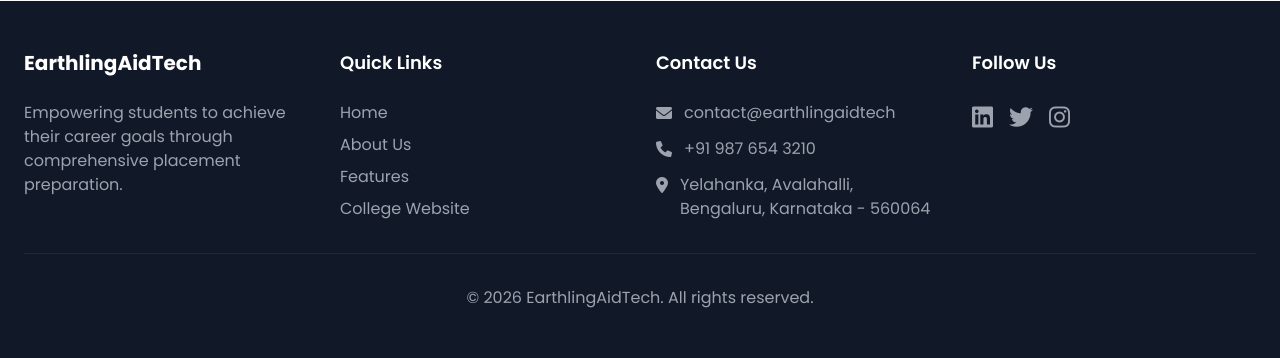
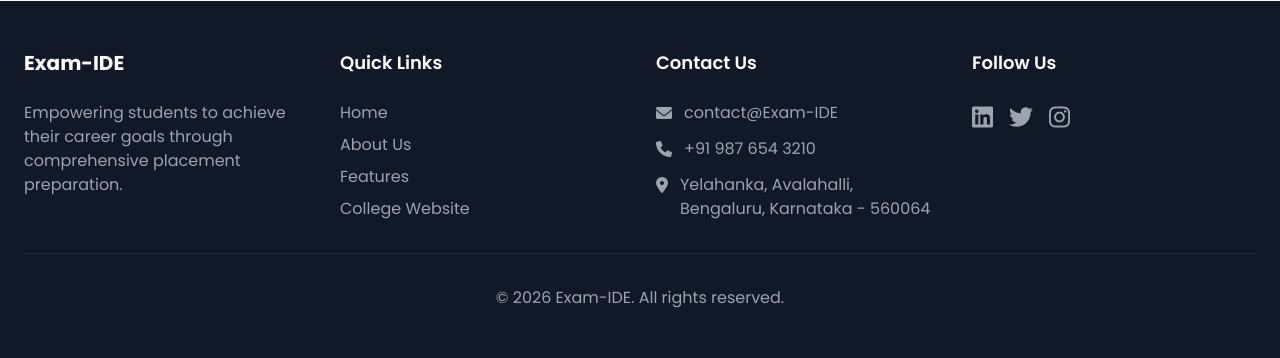
Before and after one commit to MithilaShegaji/ExamIDE-Coding-Platform-for-Placement-Tests, a Node server app: page / in a window 1280 px wide. Shown: the part 2271-2629 px from the top of the page. Run offline with Node 20, Linux system fonts and the light colour scheme; style sheets or scripts are compiled from the project's sources; some libraries are stand-ins or nearby versions.

Commit message:
title name

```diff
--- a/views/home.ejs
+++ b/views/home.ejs
@@ -6,7 +6,7 @@
     <meta name="viewport" content="width=device-width, initial-scale=1.0">
     <meta http-equiv="X-UA-Compatible" content="IE=edge">
     <meta name="theme-color" content="#000000">
-    <meta name="description" content="EarthlingAidTech - Your comprehensive platform for placement preparation">
+    <meta name="description" content="Exam-IDE - Your comprehensive platform for placement preparation">
 
     <!-- Favicon and App Icons -->
     <link rel="icon" href="/images/favicon.ico">
@@ -18,7 +18,7 @@
     <link rel="stylesheet" href="/css/style.css">
     <link href="https://fonts.googleapis.com/css2?family=Poppins:wght@400;500;600;700&display=swap" rel="stylesheet">
 
-    <title>EarthlingAidTech - Your Career Journey Starts Here</title>
+    <title>Exam-IDE - Your Career Journey Starts Here</title>
 
     <!-- Dark mode preference -->
     <script>
@@ -1376,7 +1376,7 @@
                     <div class="grid grid-cols-1 md:grid-cols-4 gap-8">
                         <!-- Company Info -->
                         <div>
-                            <h3 class="text-xl font-bold text-white dark:text-gray-200 mb-4">EarthlingAidTech</h3>
+                            <h3 class="text-xl font-bold text-white dark:text-gray-200 mb-4">Exam-IDE</h3>
                             <p class="text-gray-400 dark:text-gray-400">
                                 Empowering students to achieve their career goals through comprehensive placement
                                 preparation.
@@ -1408,8 +1408,8 @@
                             <ul class="space-y-3">
                                 <li class="flex items-center space-x-3 text-gray-400 dark:text-gray-400">
                                     <i class="fas fa-envelope"></i>
-                                    <a href="mailto:contact@earthlingaidtech"
-                                        class="hover:text-blue-400 dark:hover:text-blue-400 transition-colors duration-300">contact@earthlingaidtech</a>
+                                    <a href="mailto:contact@Exam-IDE"
+                                        class="hover:text-blue-400 dark:hover:text-blue-400 transition-colors duration-300">contact@Exam-IDE</a>
                                 </li>
                                 <li class="flex items-center space-x-3 text-gray-400 dark:text-gray-400">
                                     <i class="fas fa-phone"></i>
@@ -1433,7 +1433,7 @@
                                     class="text-gray-400 dark:text-gray-400 hover:text-blue-400 dark:hover:text-blue-400 transition-colors duration-300">
                                     <i class="fab fa-linkedin text-2xl"></i>
                                 </a>
-                                <a href="https://twitter.com/earthlingaidtech" target="_blank"
+                                <a href="https://twitter.com/Exam-IDE" target="_blank"
                                     class="text-gray-400 dark:text-gray-400 hover:text-blue-400 dark:hover:text-blue-400 transition-colors duration-300">
                                     <i class="fab fa-twitter text-2xl"></i>
                                 </a>
@@ -1447,7 +1447,7 @@
 
                     <div
                         class="border-t border-gray-800 dark:border-gray-700 mt-8 pt-8 text-center text-gray-400 dark:text-gray-500">
-                        <p>&copy; <%= new Date().getFullYear() %> EarthlingAidTech. All rights reserved.</p>
+                        <p>&copy; <%= new Date().getFullYear() %> Exam-IDE. All rights reserved.</p>
                     </div>
                 </div>
             </footer>
```
